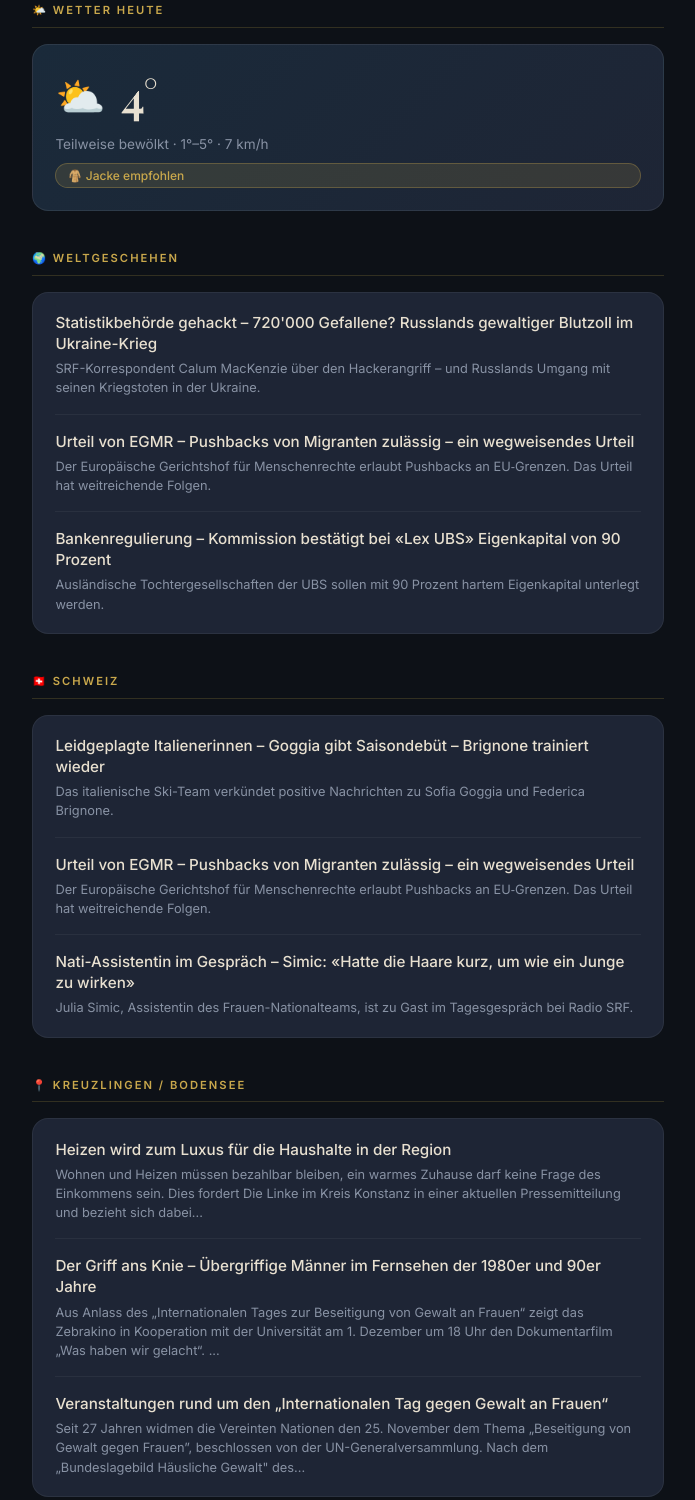
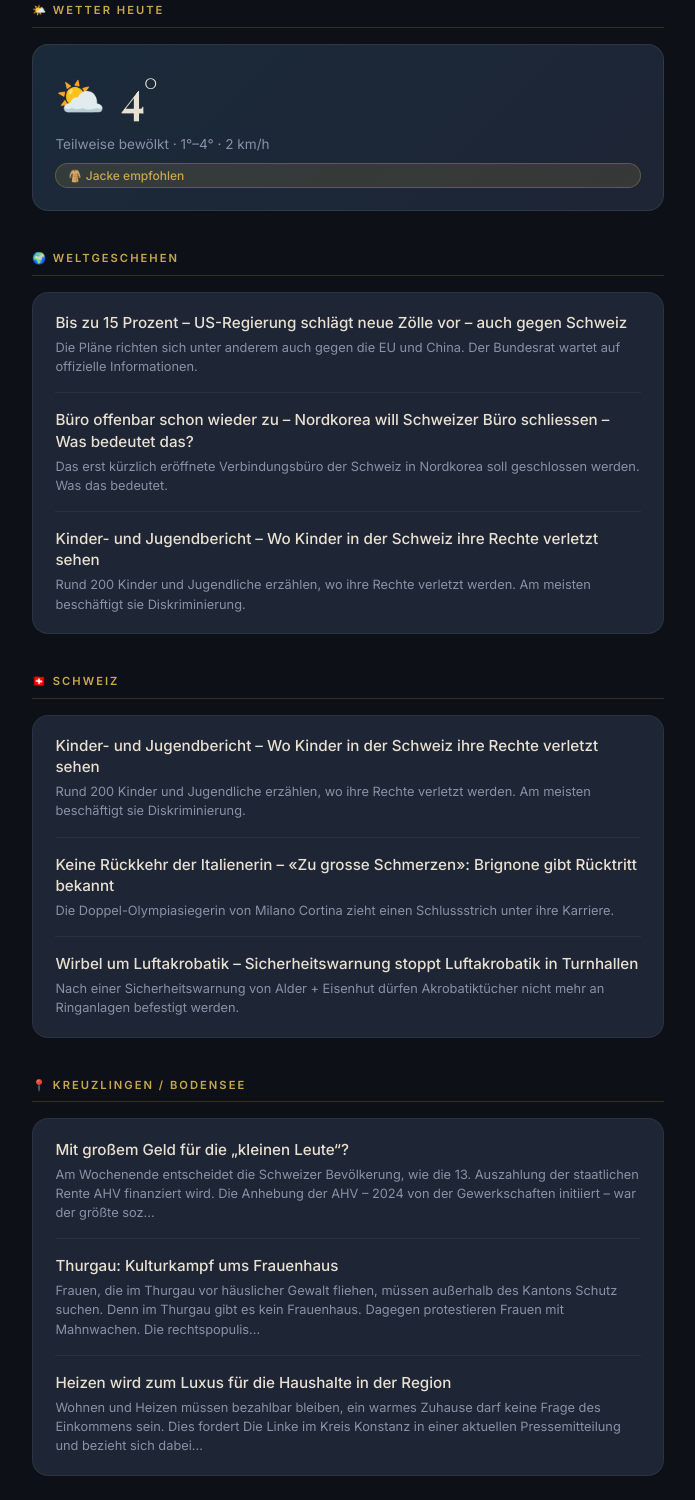
Before and after one commit to marcelbornhauser-sudo/noey-briefing, a plain HTML site: page index.html in a window 1280 px wide. Shown: the part 827-2327 px from the top of the page, without its empty margins (292-987 px from the left). Drawn offline with nearby package versions, Linux system fonts and the light colour scheme; a web font is replaced by a local one.

Commit message:
Daily briefing update 2026-11-25

```diff
--- a/index.html
+++ b/index.html
@@ -65,12 +65,12 @@ body { background: var(--night); color: var(--text); font-family: 'Inter', sans-
 </svg>
 </div>
 <h1 class="greeting">Guten Morgen<em>von Noey</em></h1>
-<div class="date-pill">Dienstag, 24. November 2026</div>
+<div class="date-pill">Mittwoch, 25. November 2026</div>
 <div class="scroll-hint">▼ SCROLLEN</div>
 </div>
 
 <div class="content">
-<p class="updated-time">Zuletzt aktualisiert: 24.11.2026 15:38 Uhr</p>
+<p class="updated-time">Zuletzt aktualisiert: 25.11.2026 15:22 Uhr</p>
 
 <div class="section">
 <div class="section-header">🌤️ Wetter heute</div>
@@ -80,7 +80,7 @@ body { background: var(--night); color: var(--text); font-family: 'Inter', sans-
 <span class="weather-temp">4°</span>
 </div>
 <div class="weather-details">
-<span>Teilweise bewölkt · 1°–5° · 7 km/h</span>
+<span>Teilweise bewölkt · 1°–4° · 2 km/h</span>
 <span class="badge badge-warning">🧥 Jacke empfohlen</span>
 </div>
 </div>
@@ -89,42 +89,42 @@ body { background: var(--night); color: var(--text); font-family: 'Inter', sans-
 <div class="section">
 <div class="section-header">🌍 Weltgeschehen</div>
 <div class="card"><div class="news-item">
-<h3 class="news-title"><a href="https://www.srf.ch/news/international/ukraine/statistikbehoerde-gehackt-720-000-gefallene-russlands-gewaltiger-blutzoll-im-ukraine-krieg" target="_blank" style="color:inherit;text-decoration:none;">Statistikbehörde gehackt – 720&#x27;000 Gefallene? Russlands gewaltiger Blutzoll im Ukraine-Krieg</a></h3>
-<p class="news-meta">SRF-Korrespondent Calum MacKenzie über den Hackerangriff – und Russlands Umgang mit seinen Kriegstoten in der Ukraine.</p>
+<h3 class="news-title"><a href="https://www.srf.ch/news/international/bis-zu-15-prozent-us-regierung-schlaegt-neue-zoelle-vor-auch-gegen-schweiz" target="_blank" style="color:inherit;text-decoration:none;">Bis zu 15 Prozent – US-Regierung schlägt neue Zölle vor – auch gegen Schweiz</a></h3>
+<p class="news-meta">Die Pläne richten sich unter anderem auch gegen die EU und China. Der Bundesrat wartet auf offizielle Informationen.</p>
 </div><div class="news-item">
-<h3 class="news-title"><a href="https://www.srf.ch/news/international/urteil-von-egmr-pushbacks-von-migranten-zulaessig-ein-wegweisendes-urteil" target="_blank" style="color:inherit;text-decoration:none;">Urteil von EGMR – Pushbacks von Migranten zulässig – ein wegweisendes Urteil</a></h3>
-<p class="news-meta">Der Europäische Gerichtshof für Menschenrechte erlaubt Pushbacks an EU‑Grenzen. Das Urteil hat weitreichende Folgen.</p>
+<h3 class="news-title"><a href="https://www.srf.ch/news/schweiz/buero-offenbar-schon-wieder-zu-nordkorea-will-schweizer-buero-schliessen-was-bedeutet-das" target="_blank" style="color:inherit;text-decoration:none;">Büro offenbar schon wieder zu – Nordkorea will Schweizer Büro schliessen – Was bedeutet das?</a></h3>
+<p class="news-meta">Das erst kürzlich eröffnete Verbindungsbüro der Schweiz in Nordkorea soll geschlossen werden. Was das bedeutet.</p>
 </div><div class="news-item">
-<h3 class="news-title"><a href="https://www.srf.ch/news/schweiz/bankenregulierung-kommission-bestaetigt-bei-lex-ubs-eigenkapital-von-90-prozent" target="_blank" style="color:inherit;text-decoration:none;">Bankenregulierung – Kommission bestätigt bei «Lex UBS» Eigenkapital von 90 Prozent</a></h3>
-<p class="news-meta">Ausländische Tochtergesellschaften der UBS sollen mit 90 Prozent hartem Eigenkapital unterlegt werden.</p>
+<h3 class="news-title"><a href="https://www.srf.ch/news/schweiz/kinder-und-jugendbericht-wo-kinder-in-der-schweiz-ihre-rechte-verletzt-sehen" target="_blank" style="color:inherit;text-decoration:none;">Kinder- und Jugendbericht – Wo Kinder in der Schweiz ihre Rechte verletzt sehen</a></h3>
+<p class="news-meta">Rund 200 Kinder und Jugendliche erzählen, wo ihre Rechte verletzt werden. Am meisten beschäftigt sie Diskriminierung.</p>
 </div></div>
 </div>
 
 <div class="section">
 <div class="section-header">🇨🇭 Schweiz</div>
 <div class="card"><div class="news-item">
-<h3 class="news-title"><a href="https://www.srf.ch/sport/ski-alpin/weltcup-frauen/leidgeplagte-italienerinnen-goggia-gibt-saisondebuet-brignone-trainiert-wieder" target="_blank" style="color:inherit;text-decoration:none;">Leidgeplagte Italienerinnen – Goggia gibt Saisondebüt – Brignone trainiert wieder</a></h3>
-<p class="news-meta">Das italienische Ski-Team verkündet positive Nachrichten zu Sofia Goggia und Federica Brignone.</p>
+<h3 class="news-title"><a href="https://www.srf.ch/news/schweiz/kinder-und-jugendbericht-wo-kinder-in-der-schweiz-ihre-rechte-verletzt-sehen" target="_blank" style="color:inherit;text-decoration:none;">Kinder- und Jugendbericht – Wo Kinder in der Schweiz ihre Rechte verletzt sehen</a></h3>
+<p class="news-meta">Rund 200 Kinder und Jugendliche erzählen, wo ihre Rechte verletzt werden. Am meisten beschäftigt sie Diskriminierung.</p>
 </div><div class="news-item">
-<h3 class="news-title"><a href="https://www.srf.ch/news/international/urteil-von-egmr-pushbacks-von-migranten-zulaessig-ein-wegweisendes-urteil" target="_blank" style="color:inherit;text-decoration:none;">Urteil von EGMR – Pushbacks von Migranten zulässig – ein wegweisendes Urteil</a></h3>
-<p class="news-meta">Der Europäische Gerichtshof für Menschenrechte erlaubt Pushbacks an EU‑Grenzen. Das Urteil hat weitreichende Folgen.</p>
+<h3 class="news-title"><a href="https://www.srf.ch/sport/ski-alpin/weltcup-frauen/keine-rueckkehr-der-italienerin-zu-grosse-schmerzen-brignone-gibt-ruecktritt-bekannt" target="_blank" style="color:inherit;text-decoration:none;">Keine Rückkehr der Italienerin – «Zu grosse Schmerzen»: Brignone gibt Rücktritt bekannt</a></h3>
+<p class="news-meta">Die Doppel-Olympiasiegerin von Milano Cortina zieht einen Schlussstrich unter ihre Karriere.</p>
 </div><div class="news-item">
-<h3 class="news-title"><a href="https://www.srf.ch/sport/fussball/frauen-nationalteam/nati-assistentin-im-gespraech-simic-hatte-die-haare-kurz-um-wie-ein-junge-zu-wirken" target="_blank" style="color:inherit;text-decoration:none;">Nati-Assistentin im Gespräch – Simic: «Hatte die Haare kurz, um wie ein Junge zu wirken»</a></h3>
-<p class="news-meta">Julia Simic, Assistentin des Frauen-Nationalteams, ist zu Gast im Tagesgespräch bei Radio SRF.</p>
+<h3 class="news-title"><a href="https://www.srf.ch/news/schweiz/wirbel-um-luftakrobatik-sicherheitswarnung-stoppt-luftakrobatik-in-turnhallen" target="_blank" style="color:inherit;text-decoration:none;">Wirbel um Luftakrobatik – Sicherheitswarnung stoppt Luftakrobatik in Turnhallen</a></h3>
+<p class="news-meta">Nach einer Sicherheitswarnung von Alder + Eisenhut dürfen Akrobatiktücher nicht mehr an Ringanlagen befestigt werden.</p>
 </div></div>
 </div>
 
 <div class="section">
 <div class="section-header">📍 Kreuzlingen / Bodensee</div>
 <div class="card"><div class="news-item">
+<h3 class="news-title"><a href="https://www.seemoz.de/mit-grossem-geld-fuer-die-kleinen-leute/" target="_blank" style="color:inherit;text-decoration:none;">Mit großem Geld für die „kleinen Leute“?</a></h3>
+<p class="news-meta">Am Wochenende entscheidet die Schweizer Bevölkerung, wie die 13. Auszahlung der staatlichen Rente AHV finanziert wird. Die Anhebung der AHV – 2024 von der Gewerkschaften initiiert – war der größte soz...</p>
+</div><div class="news-item">
+<h3 class="news-title"><a href="https://www.seemoz.de/thurgau-kulturkampf-ums-frauenhaus/" target="_blank" style="color:inherit;text-decoration:none;">Thurgau: Kulturkampf ums Frauenhaus</a></h3>
+<p class="news-meta">Frauen, die im Thurgau vor häuslicher Gewalt fliehen, müssen außerhalb des Kantons Schutz suchen. Denn im Thurgau gibt es kein Frauenhaus. Dagegen protestieren Frauen mit Mahnwachen. Die rechtspopulis...</p>
+</div><div class="news-item">
 <h3 class="news-title"><a href="https://www.seemoz.de/heizen-wird-zum-luxus-energiepreise-belasten-haushalte-in-der-region/" target="_blank" style="color:inherit;text-decoration:none;">Heizen wird zum Luxus für die Haushalte in der Region</a></h3>
 <p class="news-meta">Wohnen und Heizen müssen bezahlbar bleiben, ein warmes Zuhause darf keine Frage des Einkommens sein. Dies fordert Die Linke im Kreis Konstanz in einer aktuellen Pressemitteilung und bezieht sich dabei...</p>
-</div><div class="news-item">
-<h3 class="news-title"><a href="https://www.seemoz.de/der-griff-ans-knie-uebergriffige-maenner-im-deutschen-fernsehen-der-1980er-und-90er-jahre/" target="_blank" style="color:inherit;text-decoration:none;">Der Griff ans Knie – Übergriffige Männer im Fernsehen der 1980er und 90er Jahre</a></h3>
-<p class="news-meta">Aus Anlass des „Internationalen Tages zur Beseitigung von Gewalt an Frauen“ zeigt das Zebrakino in Kooperation mit der Universität am 1. Dezember um 18 Uhr den Dokumentarfilm „Was haben wir gelacht“. ...</p>
-</div><div class="news-item">
-<h3 class="news-title"><a href="https://www.seemoz.de/veranstaltungen-rund-um-den-internationalen-tag-gegen-gewalt-an-frauen/" target="_blank" style="color:inherit;text-decoration:none;">Veranstaltungen rund um den „Internationalen Tag gegen Gewalt an Frauen“</a></h3>
-<p class="news-meta">Seit 27 Jahren widmen die Vereinten Nationen den 25. November dem Thema „Beseitigung von Gewalt gegen Frauen”, beschlossen von der UN-Generalversammlung. Nach dem „Bundeslagebild Häusliche Gewalt&quot; des...</p>
 </div></div>
 </div>
 
```
